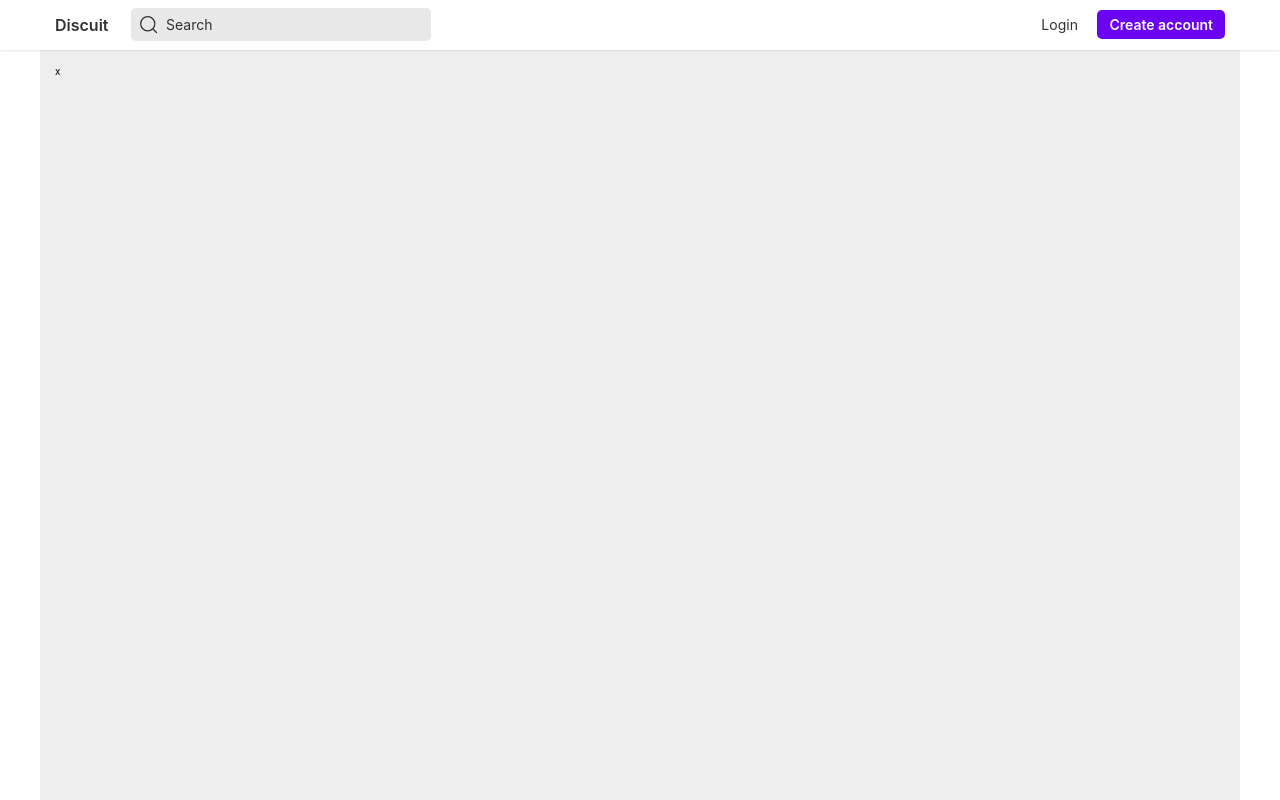
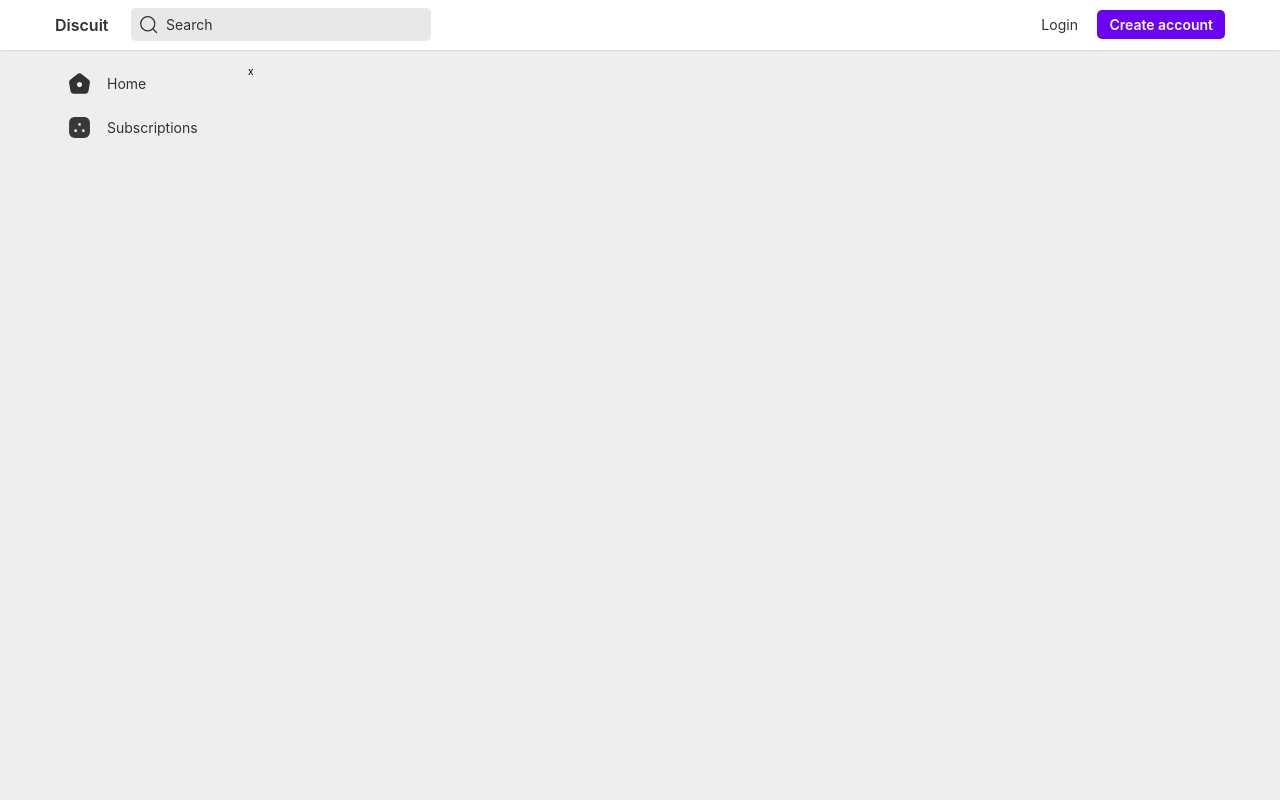
Before and after one commit to artemlenkevich/discuit, a React (Create React App) app: page / in a window 1280 px wide. Built offline with nearby package versions, Linux system fonts and the light colour scheme; no server answers.

Commit message:
added Navigation and FeedLayout

```diff
--- /dev/null
+++ b/src/components/Navigation/Navigation.module.scss
@@ -0,0 +1,13 @@
+@use 'src/scss/variables.scss' as v;
+@use 'src/scss/utils' ;
+
+.navItem {
+  margin-bottom: 7px;
+}
+
+.navLink {
+  & svg {
+    width: 25px;
+    height: 25px;
+  }
+}
--- /dev/null
+++ b/src/components/Navigation/index.tsx
@@ -0,0 +1,39 @@
+import { ReactElement } from 'react';
+import { NavLink } from 'react-router-dom';
+
+import { Button } from '@/components/ui';
+
+import { ReactComponent as HomeIcon } from './assets/home-icon.svg';
+import { ReactComponent as SubscriptionsIcon } from './assets/subscriptions-icon.svg';
+import styles from './Navigation.module.scss';
+
+interface LinkProps {
+  to: string;
+  name: string;
+  icon: ReactElement;
+}
+
+export const Navigation: React.FC = () => {
+  return (
+    <nav className={styles.nav}>
+      <ul>
+        <li className={styles.navItem}>
+          <Link to='/' name='Home' icon={<HomeIcon />} />
+        </li>
+        <li>
+          <Link to='/subscriptions' name='Subscriptions' icon={<SubscriptionsIcon />} />
+        </li>
+      </ul>
+    </nav>
+  );
+};
+
+const Link: React.FC<LinkProps> = ({ to, name, icon }) => {
+  return (
+    <NavLink to={to}>
+      <Button className={styles.navLink} as='span' variant='text' fullWidth startIcon={icon}>
+        {name}
+      </Button>
+    </NavLink>
+  );
+};
--- a/src/components/layouts/FeedLayout/FeedLayout.module.scss
+++ b/src/components/layouts/FeedLayout/FeedLayout.module.scss
@@ -1,14 +1,17 @@
 @use 'src/scss/variables.scss' as v;
 @use 'src/scss/utils' ;
 
-.content {
+.layout {
+  background-color: v.$color-body;
+  min-height: calc(100vh - 50px);
+}
+
+.container {
+  padding: 15px 15px 0;
   margin: 0 auto;
-  padding: 15px 15px 0;
   max-width: 1200px;
   width: 100%;
-  background-color: v.$color-body;
-  min-height: calc(100vh - 50px);
   display: grid;
   grid-gap: 15px;
-  grid-template-columns: 295px auto 295px;
+  grid-template-columns: 178px auto 295px;
 }
--- a/src/components/layouts/FeedLayout/index.tsx
+++ b/src/components/layouts/FeedLayout/index.tsx
@@ -1,11 +1,18 @@
 import { Outlet } from 'react-router-dom';
+
+import { Navigation } from '@/components/Navigation';
 
 import styles from './FeedLayout.module.scss';
 
 export const FeedLayout: React.FC = () => {
   return (
-    <div className={styles.content}>
-      <Outlet />
+    <div className={styles.layout}>
+      <div className={styles.container}>
+        <div className={styles.leftSidebar}>
+          <Navigation />
+        </div>
+        <Outlet />
+      </div>
     </div>
   );
 };
--- a/src/routes/index.tsx
+++ b/src/routes/index.tsx
@@ -12,6 +12,7 @@ const router = createBrowserRouter(
     <Route path='/' element={<MainLayout />}>
       <Route element={<FeedLayout />}>
         <Route path='/' element={<div>x</div>}></Route>
+        <Route path='subscriptions' element={<div>subscriptions</div>}></Route>
       </Route>
     </Route>
   )
```
Also changed, not shown: src/components/Navigation/assets/home-icon.svg (added), src/components/Navigation/assets/subscriptions-icon.svg (added).
